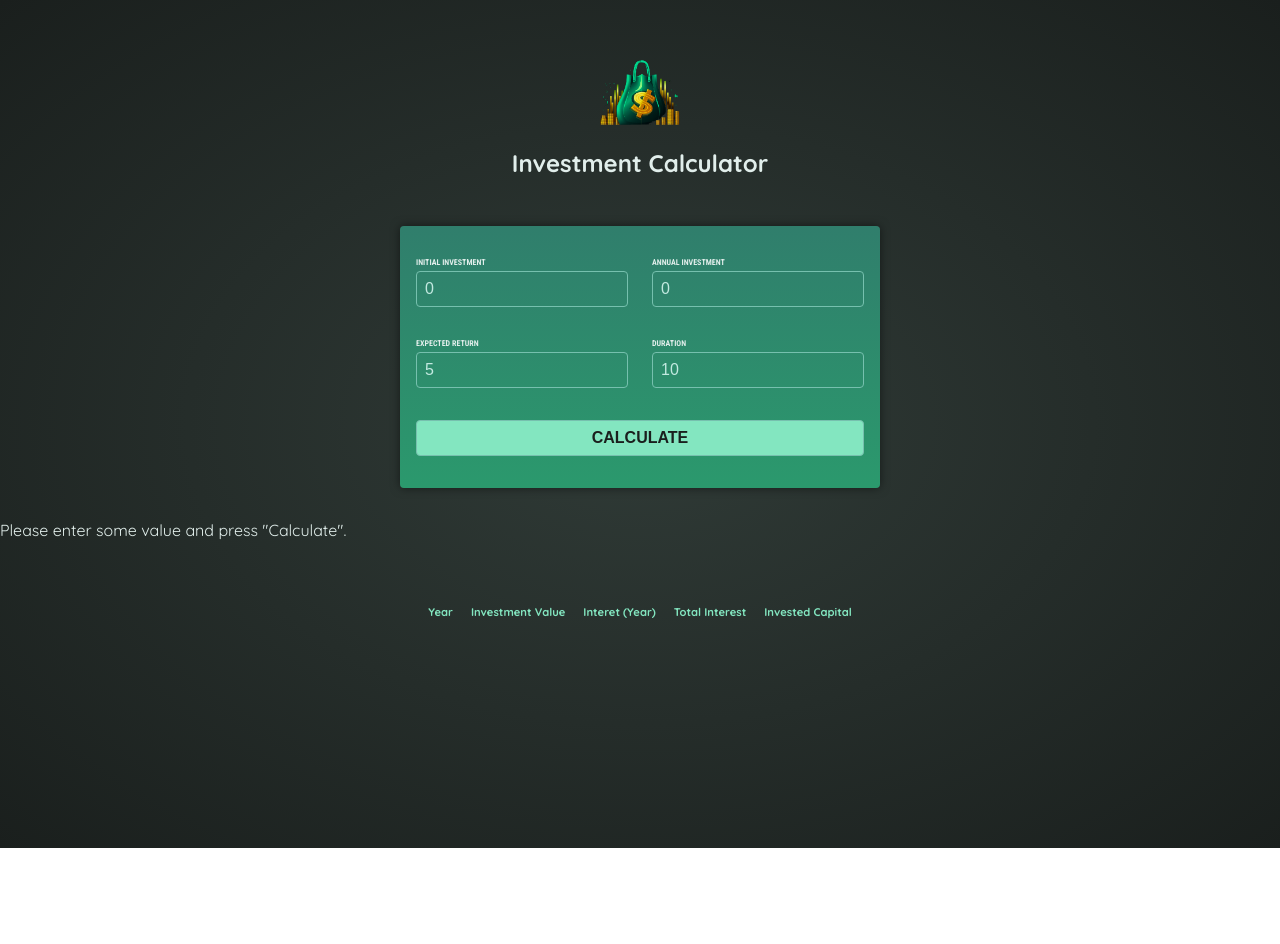
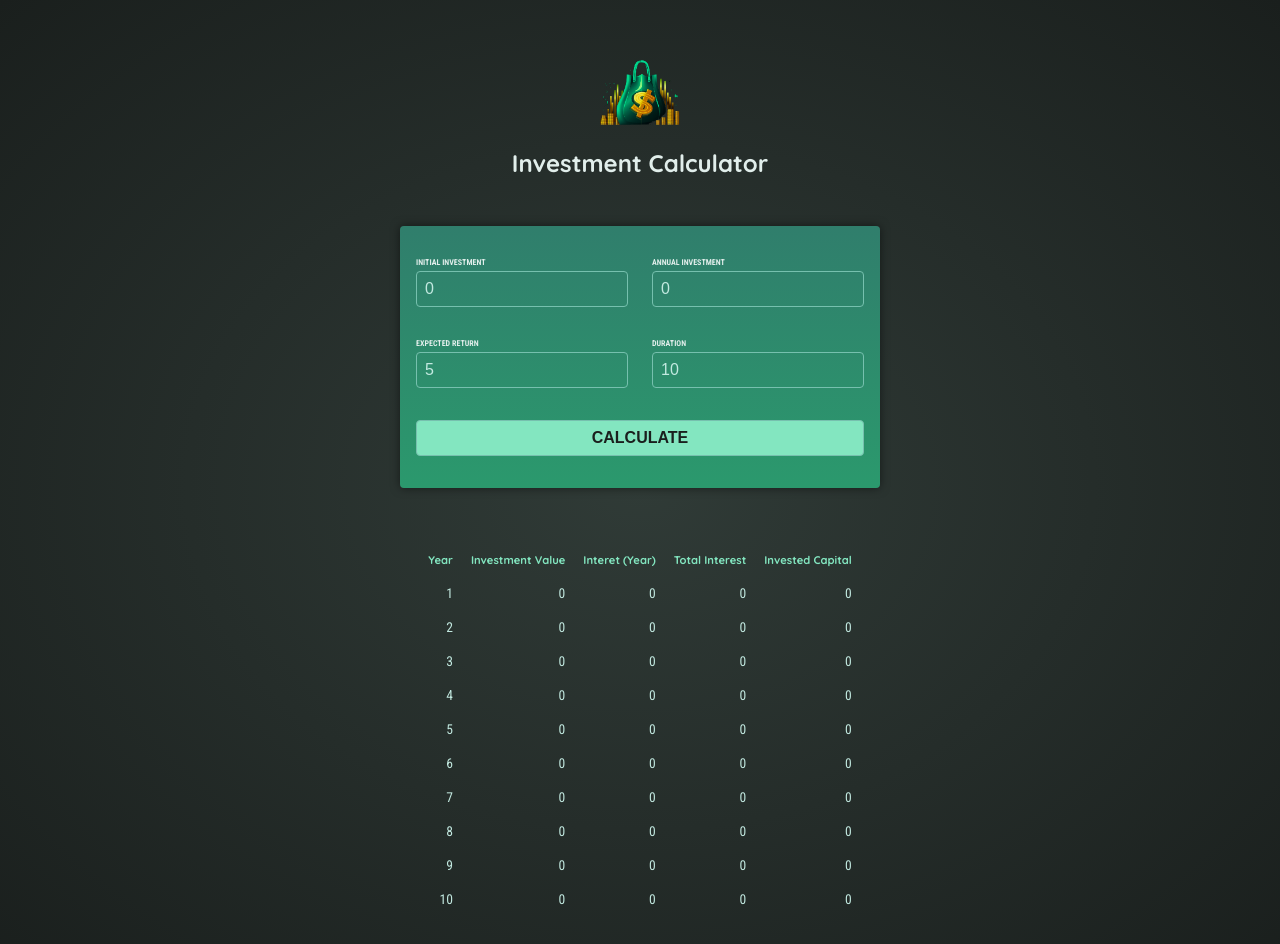
Before and after one commit to Henrique-William/front, an Angular app in the folder investment-calculator-angular/: page / in a window 1280 px wide. Both pictures are taken after a click on the button "CALCULATE". Shown: the top 944 px of the page. Before the commit the page ends 848 px from the top, so only its background shows below. Built offline with nearby package versions, Linux system fonts and the light colour scheme.

Commit message:
Outputting Data in Table

```diff
--- a/investment-calculator-angular/src/app/investment-results/investment-results.component.html
+++ b/investment-calculator-angular/src/app/investment-results/investment-results.component.html
@@ -1,5 +1,6 @@
-<p>Please enter some value and press "Calculate".</p>
-
+@if (!results) {
+<p class="center">Please enter some value and press "Calculate".</p>
+} @else {
 <table>
     <thead>
         <tr>
@@ -11,6 +12,15 @@
         </tr>
     </thead>
     <tbody>
-
+        @for (result of results; track result.year) {
+        <tr>
+            <td>{{ result.year }}</td>
+            <td>{{ result.valueEndOfYear }}</td>
+            <td>{{ result.interest }}</td>
+            <td>{{ result.totalInterest }}</td>
+            <td>{{ result.totalAmountInvested}}</td>
+        </tr>
+        }
     </tbody>
 </table>
+}
```
